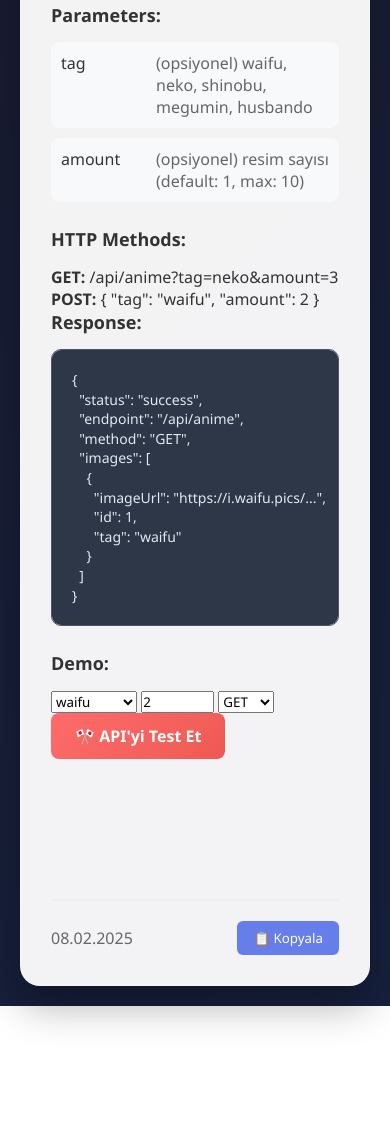
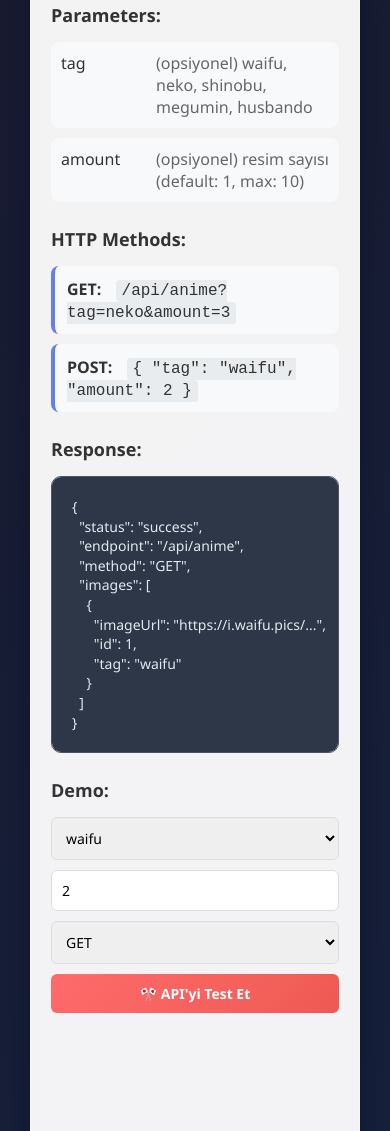
Before and after one commit to synexxd/deneme-ap-ek, a plain HTML site: page index.html in a window 390 px wide. Shown: the part 493-1624 px from the top of the page. Before the commit the page ends 1499 px from the top, so only its background shows below. Drawn offline with Linux system fonts and the light colour scheme.

Commit message:
Update style.css

```diff
--- a/style.css
+++ b/style.css
@@ -14,7 +14,7 @@ body {
 }
 
 .container {
-    max-width: 800px;
+    max-width: 900px;
     margin: 0 auto;
 }
 
@@ -67,6 +67,10 @@ header p {
     font-size: 14px;
 }
 
+.method-badge.get {
+    background: linear-gradient(135deg, #48bb78, #38a169);
+}
+
 .method-badge.post {
     background: linear-gradient(135deg, #667eea, #764ba2);
 }
@@ -84,7 +88,7 @@ header p {
     margin-bottom: 20px;
     font-family: 'Courier New', monospace;
     font-size: 16px;
-    border-left: 4px solid #667eea;
+    border-left: 4px solid #48bb78;
 }
 
 .description {
@@ -124,6 +128,31 @@ header p {
     flex: 1;
 }
 
+.methods {
+    margin-bottom: 25px;
+}
+
+.method-examples {
+    display: flex;
+    flex-direction: column;
+    gap: 10px;
+}
+
+.method-example {
+    background: #f8f9fa;
+    padding: 12px;
+    border-radius: 8px;
+    border-left: 4px solid #667eea;
+}
+
+.method-example code {
+    font-family: 'Courier New', monospace;
+    background: #e9ecef;
+    padding: 2px 6px;
+    border-radius: 4px;
+    margin-left: 10px;
+}
+
 .response {
     margin-bottom: 25px;
 }
@@ -143,17 +172,37 @@ header p {
     margin-bottom: 25px;
 }
 
+.demo-controls {
+    display: grid;
+    grid-template-columns: 1fr 1fr 1fr auto;
+    gap: 10px;
+    margin-bottom: 15px;
+    align-items: center;
+}
+
+.demo-input {
+    padding: 10px;
+    border: 1px solid #ddd;
+    border-radius: 6px;
+    font-size: 14px;
+}
+
+.demo-input:focus {
+    outline: none;
+    border-color: #667eea;
+}
+
 .test-btn {
     background: linear-gradient(135deg, #ff6b6b, #ee5a52);
     color: white;
     border: none;
-    padding: 12px 24px;
-    border-radius: 8px;
-    font-size: 16px;
+    padding: 10px 20px;
+    border-radius: 6px;
+    font-size: 14px;
     font-weight: 600;
     cursor: pointer;
     transition: all 0.3s ease;
-    margin-bottom: 15px;
+    white-space: nowrap;
 }
 
 .test-btn:hover {
@@ -165,15 +214,33 @@ header p {
     min-height: 100px;
 }
 
+.images-grid {
+    display: grid;
+    grid-template-columns: repeat(auto-fit, minmax(200px, 1fr));
+    gap: 15px;
+    margin-top: 15px;
+}
+
 .image-result {
-    margin-top: 15px;
     text-align: center;
 }
 
 .image-result img {
-    max-width: 300px;
+    width: 100%;
+    max-width: 200px;
     border-radius: 10px;
     box-shadow: 0 5px 15px rgba(0,0,0,0.2);
+    transition: transform 0.3s ease;
+}
+
+.image-result img:hover {
+    transform: scale(1.05);
+}
+
+.image-info {
+    margin-top: 5px;
+    color: #666;
+    font-size: 12px;
 }
 
 .api-footer {
@@ -223,3 +290,26 @@ header p {
     border-radius: 8px;
     margin: 10px 0;
 }
+
+.request-info {
+    background: #e2e8f0;
+    padding: 10px;
+    border-radius: 6px;
+    margin: 10px 0;
+    font-family: 'Courier New', monospace;
+    font-size: 14px;
+}
+
+@media (max-width: 768px) {
+    .demo-controls {
+        grid-template-columns: 1fr;
+    }
+
+    .container {
+        padding: 10px;
+    }
+
+    .api-card {
+        padding: 20px;
+    }
+}
```
